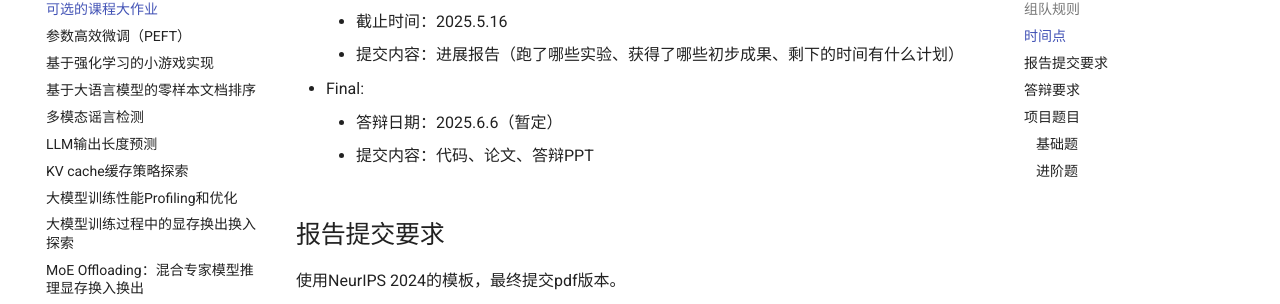
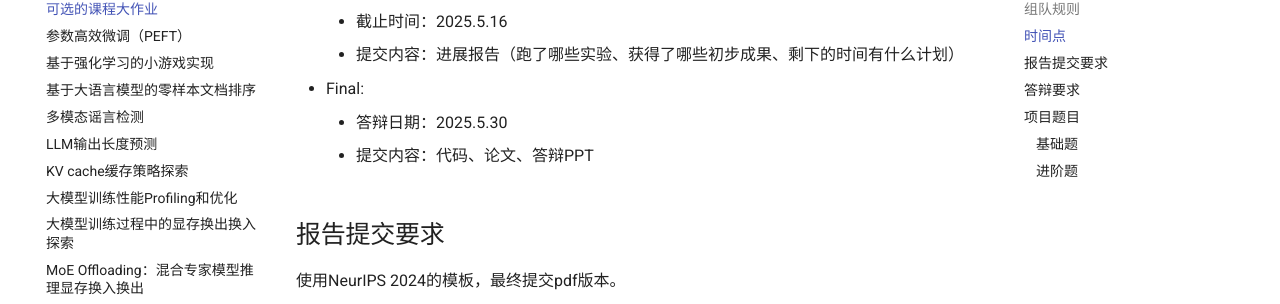
Before and after one commit to zhiweinju/nju-dl-lab-2025spring, an MkDocs documentation site: the page built from docs/final/课程大作业.md, in a window 1280 px wide and 900 px high, scrolled down 465 px. Shown: the part 147-451 px from the top of the window. Built offline with MkDocs 1.6.1 and Material for MkDocs 9.7.7, drawn with Linux system fonts in a browser that asks for light colours; a style sheet for code colours, icons or effects is not loaded.

Commit message:
update ddl of final

```diff
--- a/docs/final/课程大作业.md
+++ b/docs/final/课程大作业.md
@@ -14,7 +14,7 @@
     - 截止时间：2025.5.16
     - 提交内容：进展报告（跑了哪些实验、获得了哪些初步成果、剩下的时间有什么计划）
 - Final:
-    - 答辩日期：2025.6.6（暂定）
+    - 答辩日期：2025.5.30
     - 提交内容：代码、论文、答辩PPT
 
 ## 报告提交要求
```
